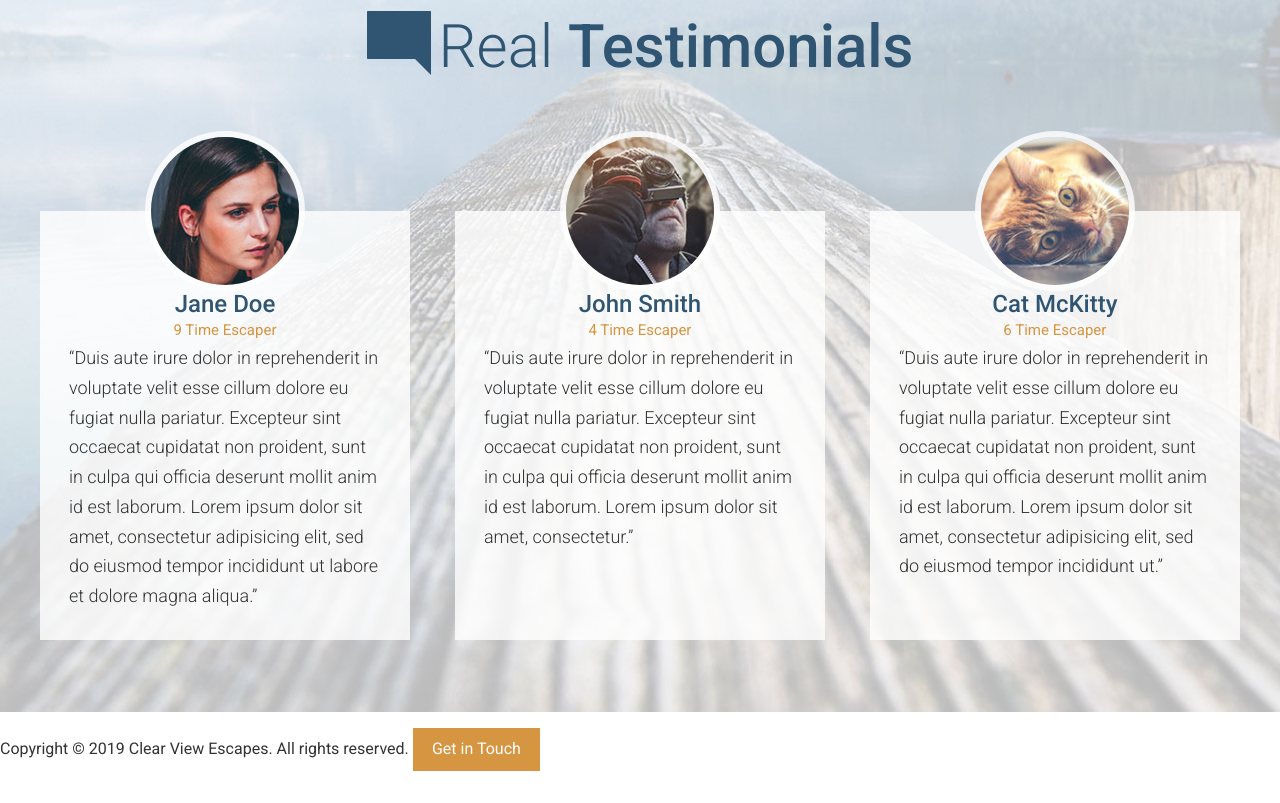
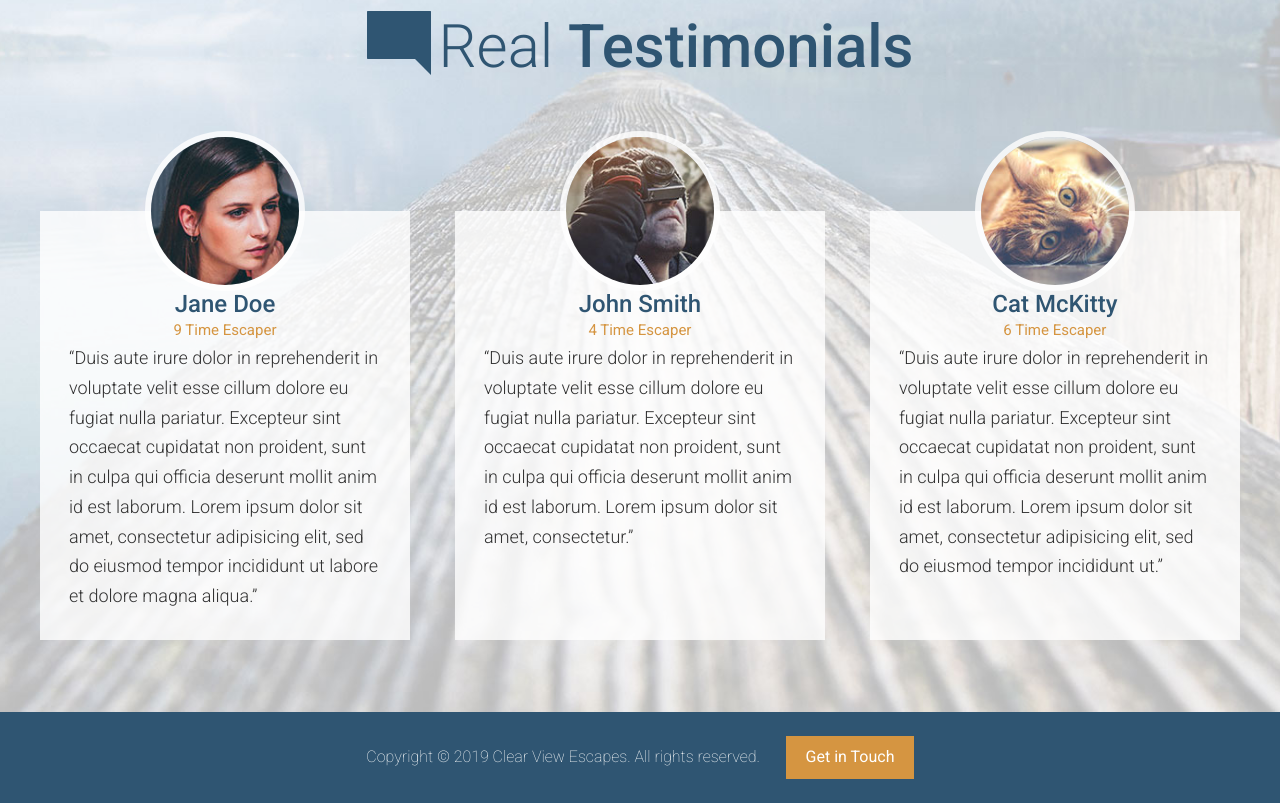
Before and after one commit to aladdinmateo/myPackage, a website: page maNode/Project/tt/index.html in a window 1280 px wide. Shown: the part 2955-3758 px from the top of the page. Drawn offline with Linux system fonts and the light colour scheme.

Commit message:
footer-done

```diff
--- a/maNode/Project/tt/Css/again/maCssII.css
+++ b/maNode/Project/tt/Css/again/maCssII.css
@@ -13,4 +13,5 @@
 @import "newStyle/_features";
 @import "newStyle/_testimonial";
 @import "newStyle/_sprite";
+@import "newStyle/_footer";
 /* @import "../Sprite/css/sprite"; */
--- /dev/null
+++ b/maNode/Project/tt/Css/again/newStyle/_footer.css
@@ -0,0 +1,18 @@
+.foot {
+  background-color: $darkBlue;
+  color: #fff;
+  padding: 0.5rem 0;
+  text-align: center;
+
+  &_text {
+    display: block;
+    margin-bottom: 1rem;
+    font-weight: 200;
+
+    @mixin medium {
+      display: inline;
+      margin-bottom: 0;
+      margin-right: 1.4rem;
+    }
+  }
+}
--- a/maNode/Project/tt/Css/styles/maCssII.css
+++ b/maNode/Project/tt/Css/styles/maCssII.css
@@ -1128,4 +1128,26 @@ a {
     background-position: 36.69752421959096% 45.792307692307695%;
   }
 
+.foot {
+  background-color: #2f5572;
+  color: #fff;
+  padding: 0.5rem 0;
+  text-align: center;
+}
+
+.foot_text {
+    display: block;
+    margin-bottom: 1rem;
+    font-weight: 200;
+  }
+
+@media (min-width: 800px) {
+
+.foot_text {
+      display: inline;
+      margin-bottom: 0;
+      margin-right: 1.4rem
+  }
+  }
+
 /* @import "../Sprite/css/sprite"; */
--- a/maNode/Project/tt/index.html
+++ b/maNode/Project/tt/index.html
@@ -169,8 +169,10 @@
 
   </div>
 
-  <footer>
-    <p>Copyright &copy; 2019 Clear View Escapes. All rights reserved. <a href="#" class="btn btn--orange">Get in Touch</a></p>
+  <footer class="foot">
+    <div class="wrapper">
+      <p><span class="foot_text">Copyright &copy; 2019 Clear View Escapes. All rights reserved.</span> <a href="#" class="btn btn--orange">Get in Touch</a></p>
+    </div>
   </footer>
   <!-- Leave this commented out HTML here until you need it for an upcoming "modal" lesson
   <div class="modal">
```
